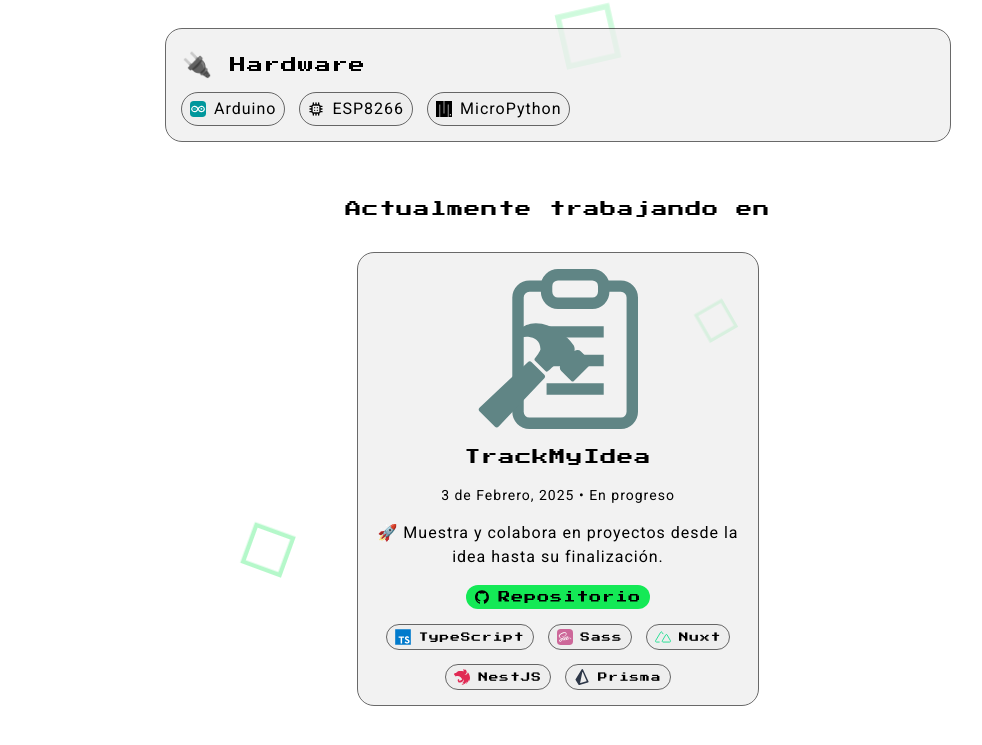
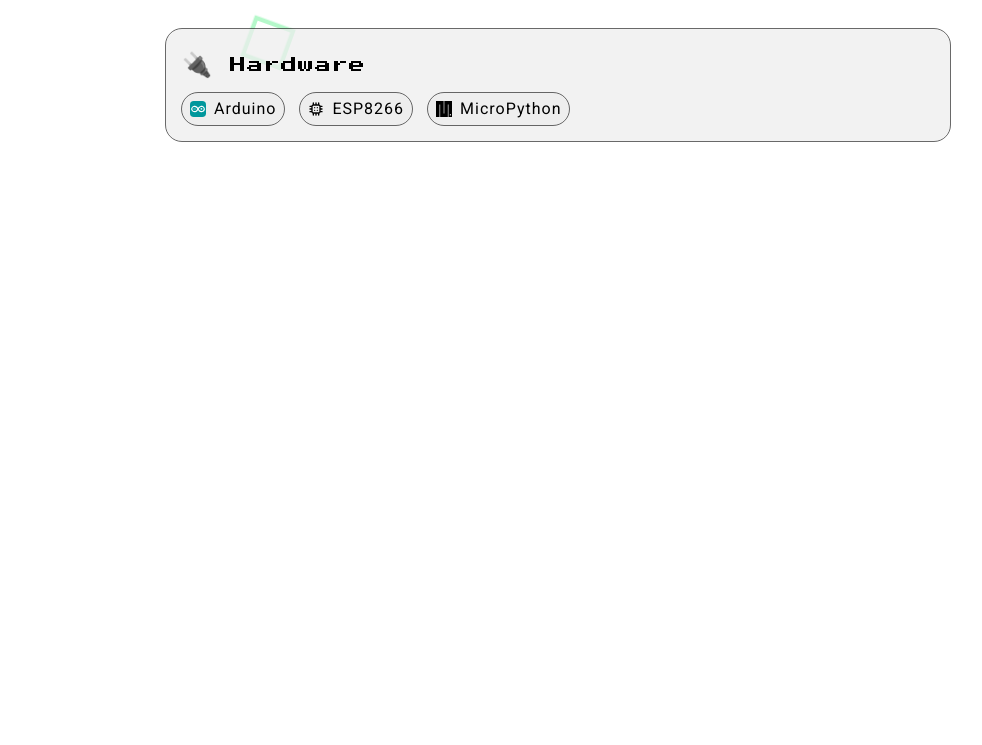
Before and after one commit to angelchavez19/portfolio-freelance, an Astro site: page / in a window 1280 px wide. Shown: the part 1650-2395 px from the top of the page, without its empty margins (82-1064 px from the left). After the commit the page ends 1887 px from the top, so only its background shows below. Built offline with nearby package versions, Linux system fonts and the light colour scheme; Astro itself is replaced by a stand-in of ours.

Commit message:
update(18-03-2025): delete track-my-idea

```diff
--- a/src/data/projects.ts
+++ b/src/data/projects.ts
@@ -31,28 +31,28 @@ export interface ProjectI {
 }
 
 export const projects: ProjectI[] = [
-  {
-    title: "TrackMyIdea",
-    icon: TrackMyIdeaLogo,
-    description:
-      "🚀 Muestra y colabora en proyectos desde la idea hasta su finalización.",
-    progress: "En progreso",
-    startDate: "3 de Febrero, 2025",
-    links: [
-      {
-        icon: IconGithub,
-        text: "Repositorio",
-        url: "https://github.com/angelchavez19/track-my-idea",
-      },
-    ],
-    tech: [
-      { icon: IconTypeScript, text: "TypeScript" },
-      { icon: IconSass, text: "Sass" },
-      { icon: IconNuxt, text: "Nuxt" },
-      { icon: IconNestJS, text: "NestJS" },
-      { icon: IconPrisma, text: "Prisma" },
-    ],
-  },
+  // {
+  //   title: "TrackMyIdea",
+  //   icon: TrackMyIdeaLogo,
+  //   description:
+  //     "🚀 Muestra y colabora en proyectos desde la idea hasta su finalización.",
+  //   progress: "En progreso",
+  //   startDate: "3 de Febrero, 2025",
+  //   links: [
+  //     {
+  //       icon: IconGithub,
+  //       text: "Repositorio",
+  //       url: "https://github.com/angelchavez19/track-my-idea",
+  //     },
+  //   ],
+  //   tech: [
+  //     { icon: IconTypeScript, text: "TypeScript" },
+  //     { icon: IconSass, text: "Sass" },
+  //     { icon: IconNuxt, text: "Nuxt" },
+  //     { icon: IconNestJS, text: "NestJS" },
+  //     { icon: IconPrisma, text: "Prisma" },
+  //   ],
+  // },
   {
     title: "Nuxt Auth Template",
     image:
@@ -137,4 +137,4 @@ export const projects: ProjectI[] = [
   },
 ];
 
-export const workingNow: ProjectI[] = [projects[0]];
+export const workingNow: ProjectI[] = [];
--- a/src/pages/index.astro
+++ b/src/pages/index.astro
@@ -3,7 +3,7 @@ import Default from "../layouts/default.astro";
 import About from "../modules/index/about.astro";
 import Hero from "../modules/index/hero.astro";
 import Skills from "../modules/index/skills.astro";
-import Working from "../modules/index/working.astro";
+// import Working from "../modules/index/working.astro";
 ---
 
 <Default>
@@ -11,6 +11,6 @@ import Working from "../modules/index/working.astro";
     <Hero />
     <About />
     <Skills />
-    <Working />
+    <!-- <Working /> -->
   </main>
 </Default>
```
